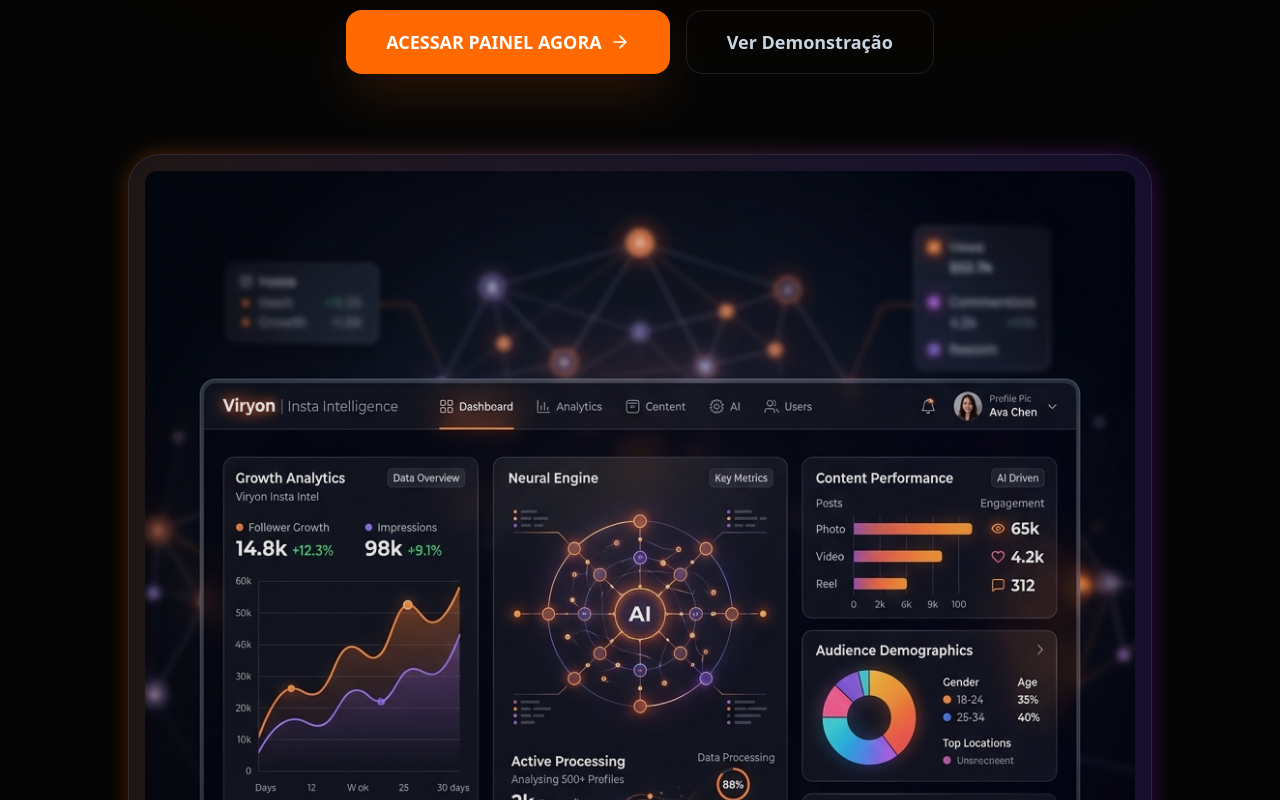
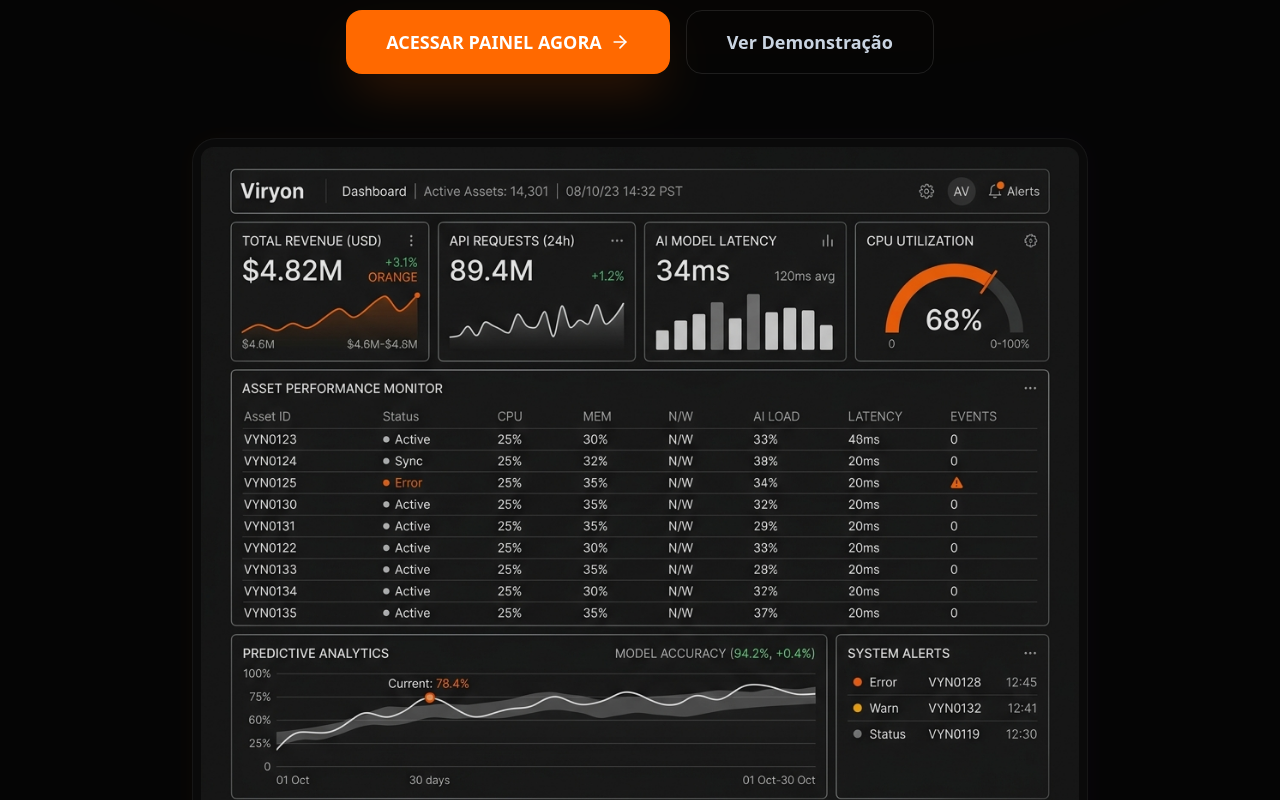
Before and after one commit to GuilhermeBitencourtPaula/instagram, a Next.js app in the folder frontend/: page / in a window 1280 px wide. Shown: the part 640-1440 px from the top of the page. Built offline with nearby package versions, Linux system fonts and the light colour scheme.

Commit message:
style: switch to minimalist professional dashboard preview and compact layout

```diff
--- a/frontend/src/app/page.tsx
+++ b/frontend/src/app/page.tsx
@@ -35,7 +35,7 @@ export default function LandingPage() {
       <section className="relative pt-40 pb-20 px-6 overflow-hidden">
         <div className="absolute top-0 left-1/2 -translate-x-1/2 w-full h-[600px] bg-orange-500/10 blur-[120px] rounded-full opacity-20 pointer-events-none" />
 
-        <div className="max-w-5xl mx-auto text-center space-y-8 relative">
+        <div className="max-w-4xl mx-auto text-center space-y-8 relative">
           <motion.div
             initial={{ opacity: 0, y: 20 }}
             animate={{ opacity: 1, y: 0 }}
@@ -76,16 +76,16 @@ export default function LandingPage() {
 
           {/* Preview do Sistema */}
           <motion.div
-            initial={{ opacity: 0, scale: 0.95 }}
+            initial={{ opacity: 0, scale: 0.98 }}
             animate={{ opacity: 1, scale: 1 }}
             transition={{ duration: 0.8, delay: 0.4 }}
-            className="mt-20 relative group"
+            className="mt-16 relative group max-w-4xl mx-auto"
           >
-            <div className="absolute -inset-1 bg-gradient-to-r from-orange-500 to-purple-600 rounded-[2.5rem] blur opacity-20 group-hover:opacity-30 transition duration-1000"></div>
-            <div className="relative bg-slate-900/50 border border-white/10 rounded-[2rem] p-4 backdrop-blur-sm overflow-hidden">
+            <div className="absolute -inset-1 bg-gradient-to-r from-orange-500/20 to-purple-600/20 rounded-[2rem] blur opacity-10 group-hover:opacity-20 transition duration-1000"></div>
+            <div className="relative bg-[#0a0a0a] border border-white/5 rounded-[1.5rem] p-2 backdrop-blur-sm overflow-hidden">
                <img
-                 src="/viryon_dashboard_preview_1778794273024.png"
-                 alt="Viryon Intelligence Dashboard"
+                 src="/dashboard-pro.png"
+                 alt="Viryon Professional Dashboard"
                  className="rounded-xl opacity-90 group-hover:opacity-100 transition-all duration-700 w-full"
                />
                {/* Overlay de Vidro Simulado */}
```
Also changed, not shown: frontend/public/dashboard-pro.png (added).
